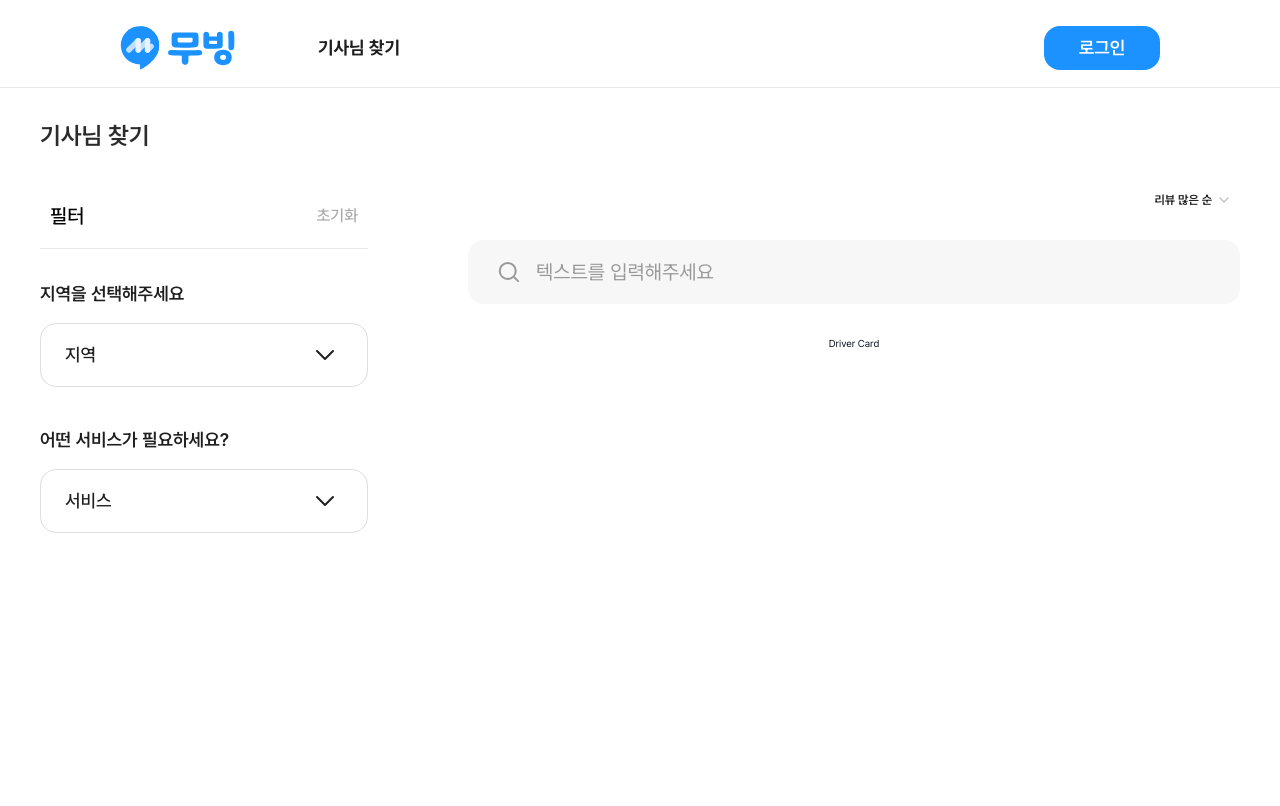
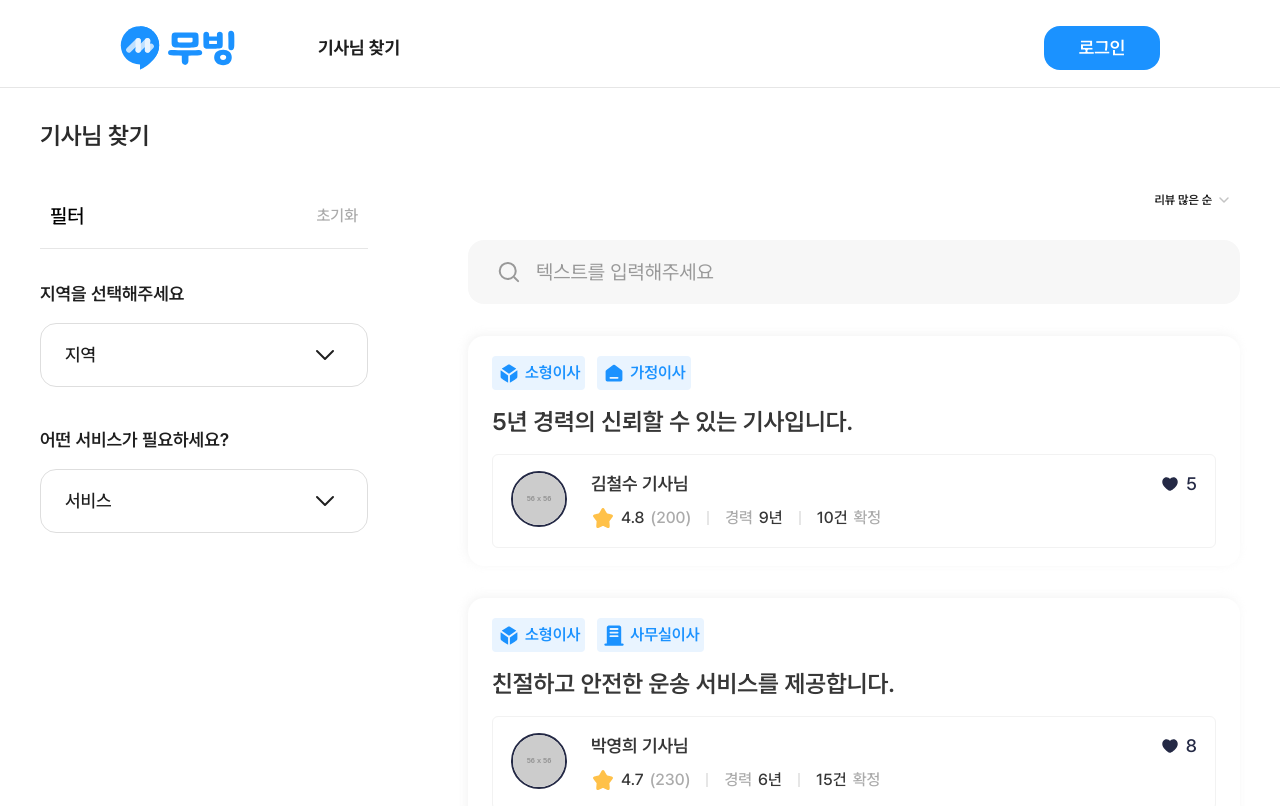
Before and after one commit to FS2-Part4-Team3/2-Moving-3-FE, a Next.js app: page /match-driver in a window 1280 px wide. Shown: the top 806 px of the page. Built offline with nearby package versions, Linux system fonts and the light colour scheme.

Commit message:
feat: connect mock data

```diff
--- a/next.config.mjs
+++ b/next.config.mjs
@@ -1,4 +1,7 @@
 /** @type {import('next').NextConfig} */
-const nextConfig = {};
+const nextConfig = {
+  images: { domains: ["placehold.it", "example.com"] },
+  output: "standalone",
+};
 
 export default nextConfig;
--- a/public/data/driversData.json
+++ b/public/data/driversData.json
@@ -6,7 +6,7 @@
     "email": "test6@test.com",
     "name": "김철수",
     "nickname": "철수기사",
-    "image": "https://example.com/driver1.jpg",
+    "image": "http://placehold.it/56x56",
     "password": "password",
     "phoneNumber": "010-9876-5431",
     "introduce": "5년 경력의 신뢰할 수 있는 기사입니다.",
@@ -26,7 +26,7 @@
     "email": "test7@test.com",
     "name": "박영희",
     "nickname": "영희기사",
-    "image": "https://example.com/driver2.jpg",
+    "image": "http://placehold.it/56x56",
     "password": "password",
     "phoneNumber": "010-4567-8910",
     "introduce": "친절하고 안전한 운송 서비스를 제공합니다.",
@@ -46,7 +46,7 @@
     "email": "test8@test.com",
     "name": "이민호",
     "nickname": "민호기사",
-    "image": "https://example.com/driver3.jpg",
+    "image": "http://placehold.it/56x56",
     "password": "password",
     "phoneNumber": "010-7891-2345",
     "introduce": "정확하고 빠른 서비스로 고객 만족을 실현합니다.",
--- /dev/null
+++ b/src/api/DriverService.ts
@@ -0,0 +1,12 @@
+import { getRequest } from "@/utils/abstractApi";
+
+export const getDriverData = async () => {
+  try {
+    const result = await getRequest("/data/driversData.json");
+    console.log(result);
+    return result || [];
+  } catch (error) {
+    console.error("Error fetching driver data:", error);
+    return;
+  }
+};
--- a/src/app/match-driver/page.tsx
+++ b/src/app/match-driver/page.tsx
@@ -1,10 +1,14 @@
+import { getDriverData } from "@/api/DriverService";
+import FindDriverCard from "@/components/cards/FindDriverCard";
 import SearchBar from "@/components/common/searchbar/SearchBar";
 import RegionServiceDropdown from "@/components/dropdown/RegionServiceDropdown";
 import SortDropdown from "@/components/dropdown/SortDropdown";
 
-export default function MatchDriver() {
+export default async function MatchDriver() {
+  const driverData = await getDriverData();
+
   return (
-    <div className="w-full flex items-center justify-center">
+    <div className="w-full flex items-center justify-center mb-[7rem]">
       <div className="w-[120rem] items-start justify-center flex flex-col">
         <div className="py-[3.2rem]">
           <p className="font-semibold text-[2.4rem] leading-[3.2rem] text-[#2B2B2B]">
@@ -18,7 +22,9 @@ export default function MatchDriver() {
               <SortDropdown />
               <SearchBar />
             </div>
-            <h1>Driver Card</h1>
+            {driverData.map((driver: any) => (
+              <FindDriverCard key={driver.id} data={driver} />
+            ))}
           </div>
         </div>
       </div>
--- a/src/components/cards/FindDriverCard.tsx
+++ b/src/components/cards/FindDriverCard.tsx
@@ -7,7 +7,7 @@ import like from "@/../public/assets/driver/ic_like.svg";
 export default function FindDriverCard({ data }: FindDriverCardProps) {
   return (
     <div
-      className="lg:w-[95.5rem] md:w-[60rem] sm:w-[32.7rem] h-[23rem] rounded-[1.6rem] border-0.5 border-line-100 lg:py-[2rem] sm:py-[1.6rem] lg:px-[2.4rem] sm:px-[1.4rem] flex flex-col lg:gap-[1.6rem] sm:gap-[1.4rem]
+      className="lg:w-full md:w-[60rem] sm:w-[32.7rem] h-[23rem] rounded-[1.6rem] border-0.5 border-line-100 lg:py-[2rem] sm:py-[1.6rem] lg:px-[2.4rem] sm:px-[1.4rem] flex flex-col lg:gap-[1.6rem] sm:gap-[1.4rem]
       shadow-[-0.2rem_-0.2rem_1rem_rgba(220,220,220,0.3)]"
     >
       <div className="flex lg:gap-[1.2rem] sm:gap-[0.8rem]">
@@ -50,7 +50,7 @@ export default function FindDriverCard({ data }: FindDriverCardProps) {
               </p>
             </div>
           </div>
-          <div className="flex items-center w-full justify-between">
+          <div className="flex items-center w-full sm:justify-between lg:gap-[1.6rem] lg:justify-start">
             <div className="flex items-center justify-center lg:gap-[0.6rem] sm:gap-[0.2rem]">
               <Image
                 src={star}
--- a/src/interfaces/Card/FindDriverCardInterface.ts
+++ b/src/interfaces/Card/FindDriverCardInterface.ts
@@ -3,6 +3,7 @@ export interface FindDriverCardProps {
 }
 
 interface FindDriverCardData {
+  id: string;
   serviceType: string[];
   introduce: string;
   name: string;
```
Also changed, not shown: 1 other file (tests, documents, lock files or other folders).
